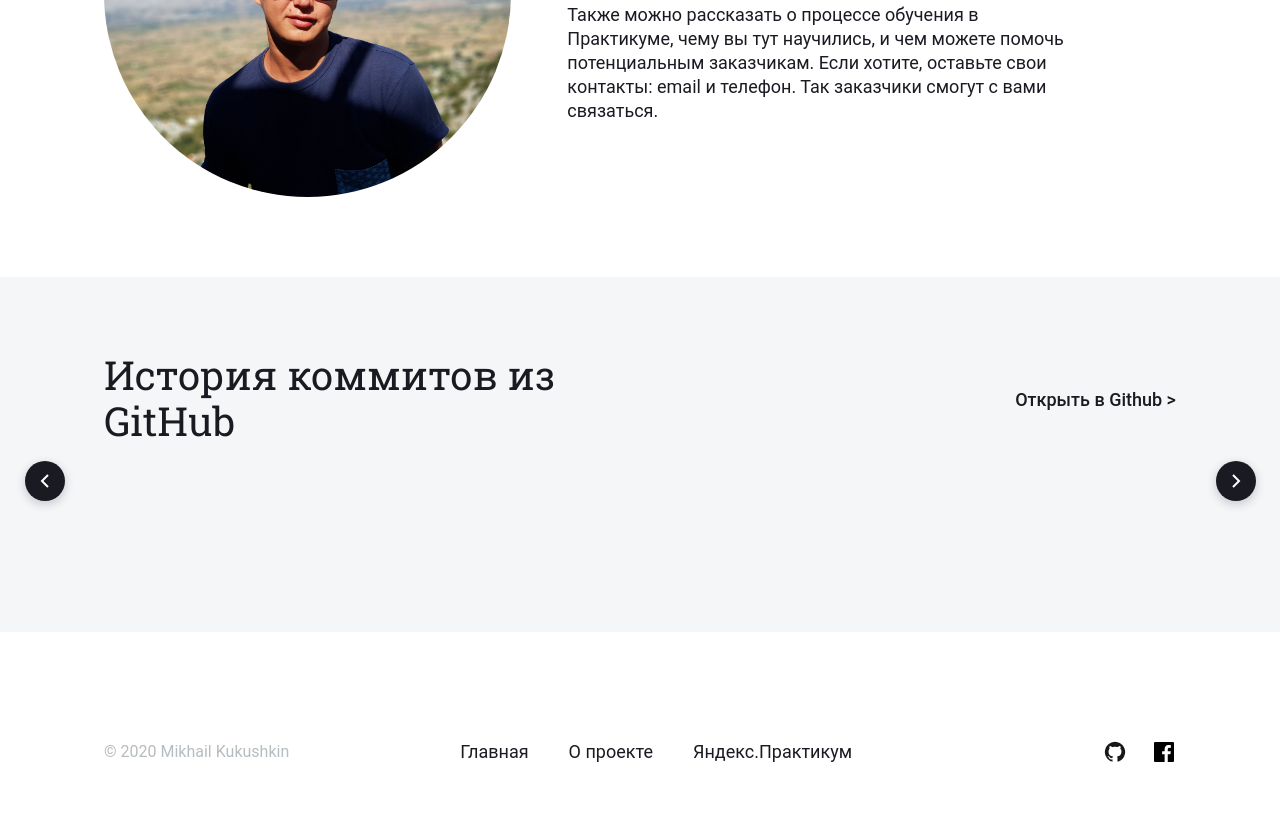
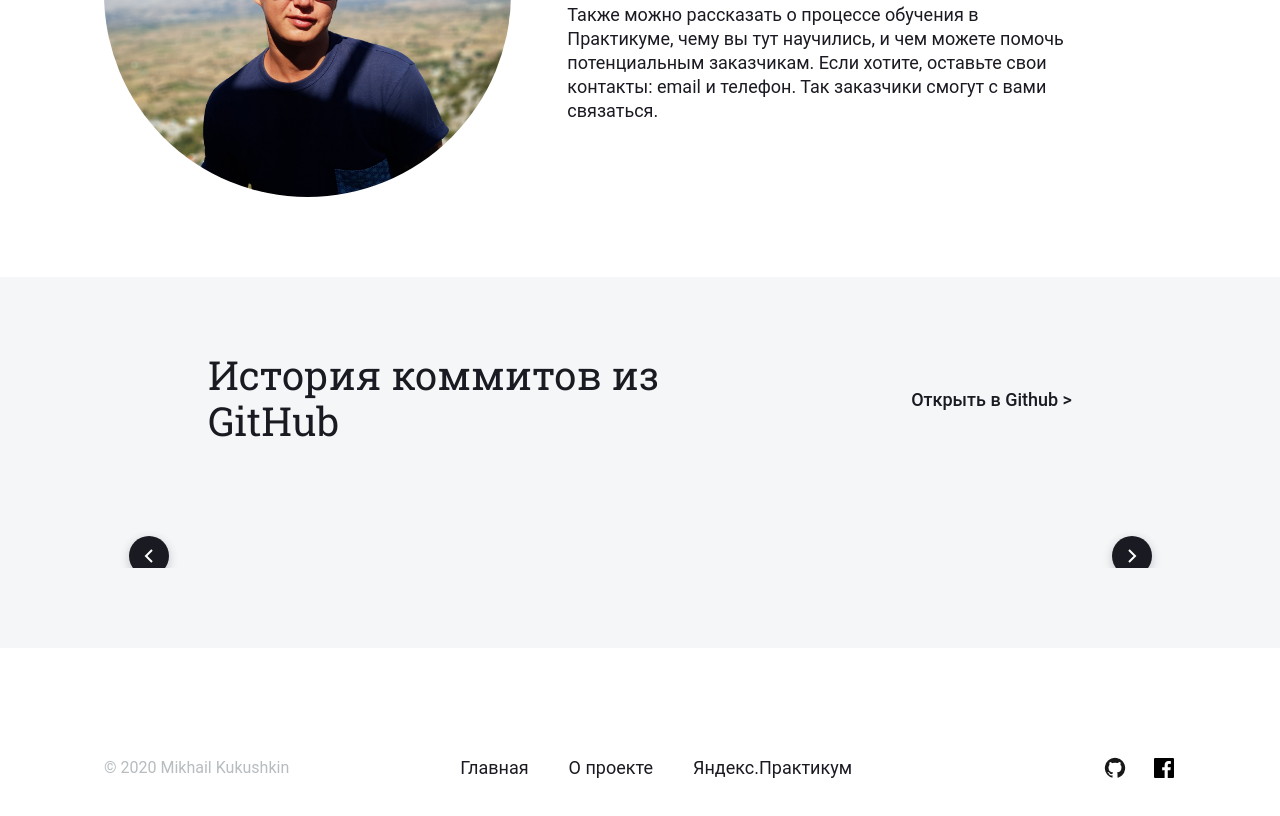
Before and after one commit to Mikhailqq/NewsAnalyzer, a website built with webpack: page src/pages/about/about.html in a window 1280 px wide. Shown: the part 1487-2303 px from the top of the page. Built offline with nearby package versions, Linux system fonts and the light colour scheme; no server answers.

Commit message:
Fix Swiper and commit cards

```diff
--- a/src/blocks/commits/__container/commits__container.css
+++ b/src/blocks/commits/__container/commits__container.css
@@ -2,6 +2,7 @@
     display: flex;
     align-items: center;
     justify-content: space-between;
+    padding: 0 104px;
 }
 
 @media screen and (max-width: 710px) {
--- a/src/blocks/commits/__slider-arrow/_place/commits__slider-arrow_place_left.css
+++ b/src/blocks/commits/__slider-arrow/_place/commits__slider-arrow_place_left.css
@@ -1,4 +1,4 @@
 .commits__slider-arrow_place_left {
-    top: 50%;
+    top: 40%;
     left: 15px;
 }
--- a/src/blocks/commits/__slider-arrow/_place/commits__slider-arrow_place_right.css
+++ b/src/blocks/commits/__slider-arrow/_place/commits__slider-arrow_place_right.css
@@ -1,4 +1,4 @@
 .commits__slider-arrow_place_right {
-    top: 50%;
+    top: 40%;
     right: 14px;
 }
--- a/src/blocks/commits/__slider-wrapper/commits__slider-wrapper.css
+++ b/src/blocks/commits/__slider-wrapper/commits__slider-wrapper.css
@@ -1,5 +1,7 @@
 .commits__slider-wrapper {
     margin: 60px 0 0;
+    position: relative;
+    overflow: hidden;
 }
 .commits__slider-wrapper:before {
   content: '';
@@ -23,7 +25,7 @@
   z-index: 1;
 }
 
-@media screen and (max-width: 1250px) {
+/*@media screen and (max-width: 1250px) {
   .commits__slider-wrapper {
     padding: 0 40px;
   }
@@ -41,10 +43,10 @@
   .commits__slider-wrapper {
     padding: 0 40px;
   }
-}
+}*/
 
 
-/*@media screen and (max-width: 485px) {
+@media screen and (max-width: 485px) {
   .commits__slider-wrapper {
     padding: 0 16px;
   }
@@ -61,4 +63,3 @@
     margin: 11px 0 0;
   }
 }
-*/
--- a/src/blocks/commits/commits.css
+++ b/src/blocks/commits/commits.css
@@ -11,4 +11,6 @@
     position: relative;
     background: #f5f6f7;
     font-family: Roboto, Roboto Slab, Inter, sans-serif;
+    padding-left: 0;
+    padding-right: 0;
 }
--- a/src/blocks/slider-card/__avatar/slider-card__avatar.css
+++ b/src/blocks/slider-card/__avatar/slider-card__avatar.css
@@ -1,4 +1,7 @@
 .slider-card__avatar {
     height: 100%;
     margin-right: 16px;
+    width: 100%;
+    max-width: 62px;
+    border-radius: 50%
 }
--- a/src/blocks/slider/__item/slider__item.css
+++ b/src/blocks/slider/__item/slider__item.css
@@ -1,5 +1,5 @@
 .slider__item {
-    margin-right: 16px;
+
     flex: none;
     max-width: 400px;
 }
--- a/src/blocks/slider/slider.css
+++ b/src/blocks/slider/slider.css
@@ -3,10 +3,11 @@
 
 .slider {
 	display: flex;
-  overflow: hidden;
   position: relative;
   max-height: 288px;
   list-style-type: none;
+  padding: 0 104px;
+
 }
 
 /*.slider:before {
@@ -29,7 +30,7 @@
   height: 100%;
   background: linear-gradient(90deg, rgba(245, 246, 247, 0) 0%, #F5F6F7 100%);
   z-index: 1;
-}
+}*/
 
 @media screen and (max-width: 1250px) {
   .slider {
@@ -56,4 +57,4 @@
   .slider {
     padding: 0 16px;
   }
-}*/
+}
```
